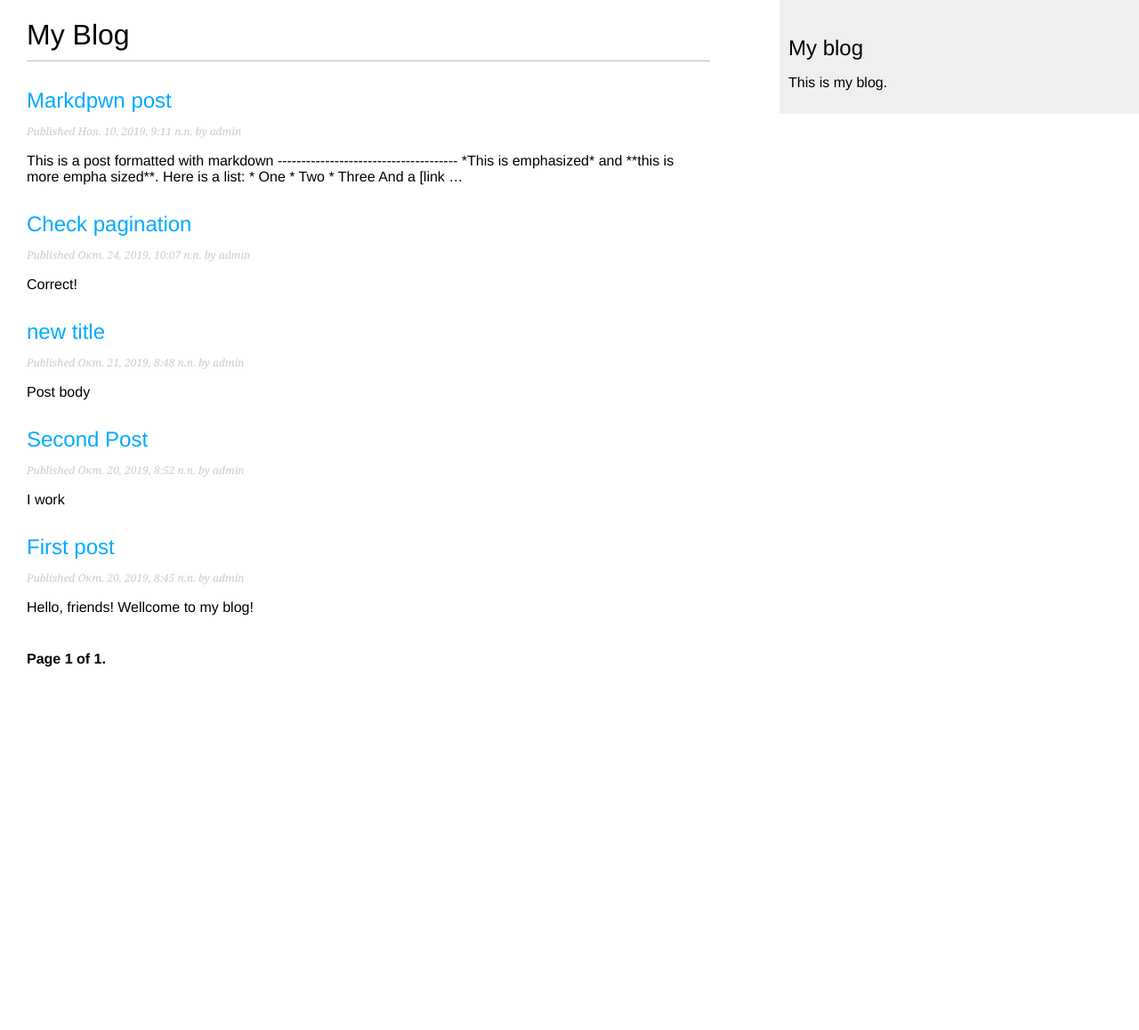
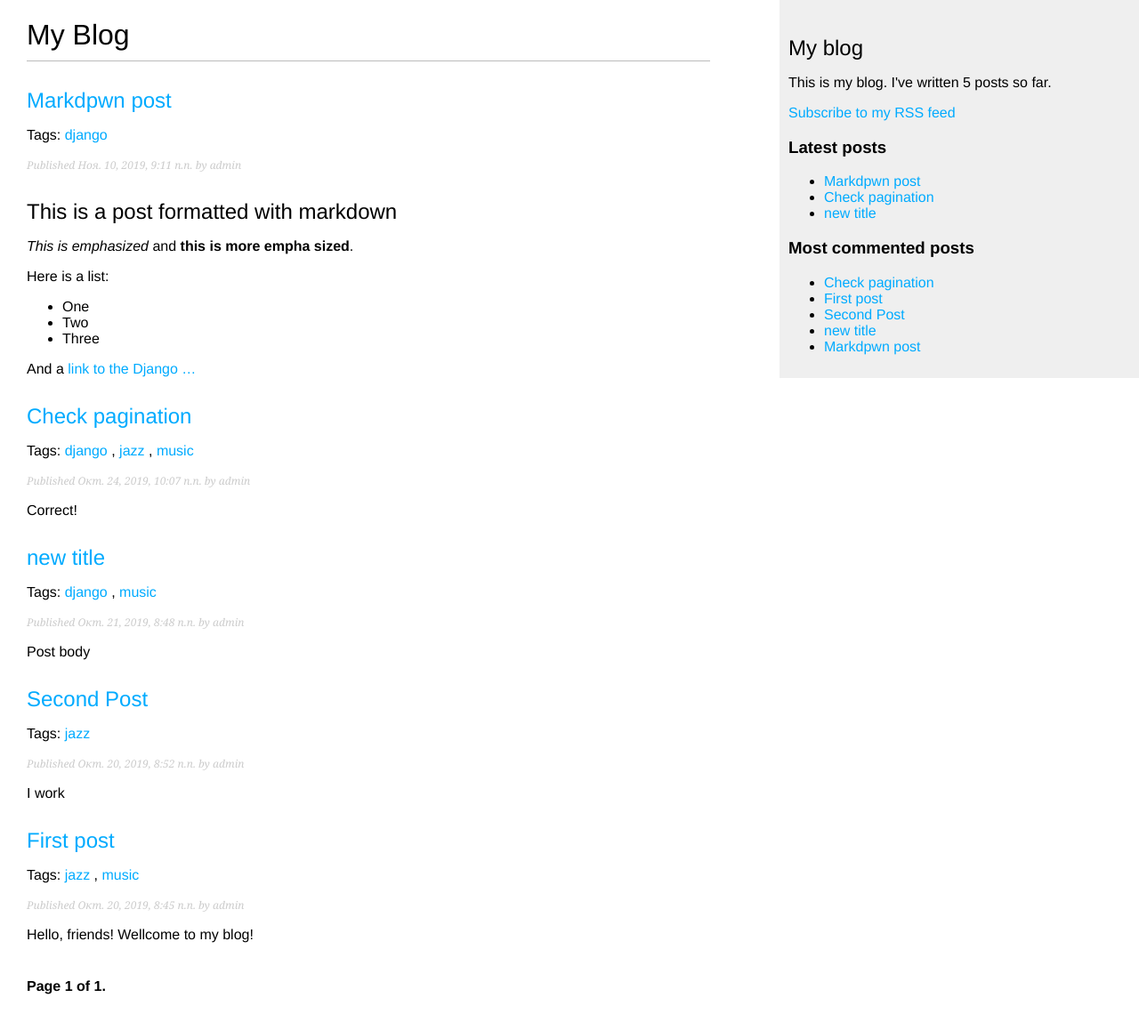
Before and after one commit to e-mois/blog_django, a Django app: page /blog/ in a window 1280 px wide. Shown: the whole page at 89% size. Before the commit the page ends 750 px from the top, so only its background shows below. Run offline with Django 3.2, Linux system fonts and the light colour scheme; data comes from the database, SQL or seed files in the repository; both versions use the stored data as it was after the commit; parts of the project's set-up code (start-up, migrations or seed data) failed here and were passed over.

Commit message:
add postgresql, search, tags

```diff
--- a/blog/forms.py
+++ b/blog/forms.py
@@ -13,3 +13,7 @@ class CommentForm(forms.ModelForm):
     class Meta:
         model = Comment
         fields = ('name', 'email', 'body')
+
+
+class SearchForm(forms.Form):
+    query = forms.CharField()
--- a/blog/models.py
+++ b/blog/models.py
@@ -3,6 +3,7 @@ from django.db import models
 from django.utils import timezone
 from django.contrib.auth.models import User
 from django.urls import reverse
+from taggit.managers import TaggableManager
 
 
 class PublishedManager(models.Manager):
@@ -28,6 +29,7 @@ class Post(models.Model):
                                 default='draft')
     objects = models.Manager()
     published = PublishedManager()
+    tags = TaggableManager()
 
     def get_absolute_url(self):
         return reverse('blog:post_detail',
--- a/blog/templates/blog/base.html
+++ b/blog/templates/blog/base.html
@@ -1,4 +1,6 @@
+{% load blog_tags %}
 {% load static %}
+
 <!DOCTYPE html>
 <html>
 <head>
@@ -12,7 +14,20 @@
   </div>
   <div id='sidebar'>
     <h2>My blog</h2>
-      <p>This is my blog.</p>
+      <p>This is my blog. I've written {% total_posts %} posts so far.</p>
+      <p><a href="{% url "blog:post_feed" %}">Subscribe to my RSS feed</a></p>
+      <h3>Latest posts</h3>
+      {% show_latest_posts 3 %}
+
+      <h3>Most commented posts</h3>
+      {% get_most_commented_posts as most_commented_posts %}
+      <ul>
+      {% for post in most_commented_posts %}
+        <li>
+           <a href="{{ post.get_absolute_url }}">{{ post.title }}</a>
+        </li>
+{% endfor %}
+</ul>
   </div>
 </body>
 </html>
--- /dev/null
+++ b/blog/templates/blog/post/latest_posts.html
@@ -0,0 +1,7 @@
+<ul>
+{% for post in latest_posts %}
+  <li>
+    <a href="{{ post.get_absolute_url }}">{{ post.title }}</a>
+  </li>
+{% endfor %}
+</ul>
--- a/blog/templates/blog/post/list.html
+++ b/blog/templates/blog/post/list.html
@@ -1,21 +1,34 @@
 {% extends 'blog/base.html' %}
+{% load blog_tags %}
 
 {% block title %}My Blog{% endblock %}
 
+
 {% block content %}
   <h1>My Blog</h1>
+  {% if tag %}
+    <h2>Posts tagged with "{{ tag.name }}"</h2>
+  {% endif %}
   {% for post in posts %}
     <h2>
       <a href='{{ post.get_absolute_url }}'>
         {{ post.title }}
       </a>
     </h2>
+    <p class="tags">Tags:
+        {% for tag in post.tags.all %}
+            <a href="{% url "blog:post_list_by_tag" tag.slug %}">
+                {{ tag.name }}
+            </a>
+            {% if not forloop.last %}, {% endif %}
+        {% endfor %}
+    </p>
     <p class='date'>
       Published {{ post.publish }} by {{ post.author }}
     </p>
-    {{ post.body|truncatewords:30|linebreaks }}
+    {{ post.body|markdown|truncatewords_html:30 }}
   {% endfor %}
 
-  {% include 'pagination.html' with page=page_obj %}
+  {% include 'pagination.html' with page=posts %}
 
 {% endblock %}
--- /dev/null
+++ b/blog/templatetags/blog_tags.py
@@ -0,0 +1,26 @@
+from django import template
+from ..models import Post
+from django.db.models import Count
+from django.utils.safestring import mark_safe
+import markdown
+
+register = template.Library()
+
+@register.filter(name='markdown')
+def markdown_format(text):
+    return mark_safe(markdown.markdown(text))
+
+@register.simple_tag
+def total_posts():
+    return Post.published.count()
+
+@register.inclusion_tag('blog/post/latest_posts.html')
+def show_latest_posts(count=5):
+    latest_posts = Post.published.order_by('-publish')[:count]
+    return {'latest_posts': latest_posts}
+
+@register.simple_tag
+def get_most_commented_posts(count=5):
+    return Post.published.annotate(
+        total_comments=Count('comments')
+    ).order_by('-total_comments')[:count]
--- a/blog/urls.py
+++ b/blog/urls.py
@@ -1,15 +1,19 @@
 # -*- coding: utf-8 -*-
 from django.urls import path
 from . import views
+from .feeds import LatestPostsFeed
 
 app_name = 'blog'
 
 urlpatterns = [
     # post views
-    #path('', views.post_list, name='post_list'),
-    path('', views.PostListView.as_view(), name='post_list'),
+    path('', views.post_list, name='post_list'),
+    #path('', views.PostListView.as_view(), name='post_list'),
     path('<int:year>/<int:month>/<int:day>/<slug:post>/',
          views.post_detail,
          name='post_detail'),
-    path('<int:post_id>/share/', views.post_share, name='post_share')
+    path('<int:post_id>/share/', views.post_share, name='post_share'),
+    path('tag/<slug:tag_slug>/', views.post_list, name='post_list_by_tag'),
+    path('feed/', LatestPostsFeed(), name='post_feed'),
+    path('search/', views.post_search, name='post_search'),
 ]
--- a/blog/views.py
+++ b/blog/views.py
@@ -3,16 +3,38 @@ from django.shortcuts import render, get_object_or_404
 from .models import Post, Comment
 from django.core.paginator import Paginator, EmptyPage, PageNotAnInteger
 from django.views.generic import ListView
-from .forms import EmailPostForm, CommentForm
+from django.contrib.postgres.search import SearchVector, SearchQuery, SearchRank, TrigramSimilarity
+from .forms import EmailPostForm, CommentForm, SearchForm
 from django.core.mail import send_mail
+from taggit.models import Tag
+from django.db.models import Count
 
 # Create your views here.
-class PostListView(ListView):
+"""class PostListView(ListView):
     queryset = Post.published.all()
     context_object_name = 'posts'
     paginate_by = 5
     template_name = 'blog/post/list.html'
+"""
 
+def post_list(request, tag_slug=None):
+    object_list = Post.published.all()
+    tag = None
+
+    if tag_slug:
+        tag = get_object_or_404(Tag, slug=tag_slug)
+        object_list = object_list.filter(tags__in=[tag])
+
+    paginator = Paginator(object_list, 5) # 5 posts
+    page = request.GET.get('page')
+    try:
+        posts = paginator.page(page)
+    except PageNotAnInteger:
+        posts = paginator.page(1)
+    except EmptyPage:
+        posts = paginator.page(paginator.num_pages)
+
+    return render(request, 'blog/post/list.html', {'page': page, 'posts': posts, 'tag': tag})
 
 def post_detail(request, year, month, day, post):
     post = get_object_or_404(Post, slug=post,
@@ -37,12 +59,18 @@ def post_detail(request, year, month, day, post):
     else:
         comment_form = CommentForm()
 
+    post_tags_ids = post.tags.values_list('id', flat=True)
+    similar_posts = Post.published.filter(tags__in=post_tags_ids).exclude(id=post.id)
+    similar_posts = similar_posts.annotate(same_tags=Count('tags')).order_by('-same_tags', '-publish')[:4]
+
+
     return render(request,
                   'blog/post/detail.html',
                   {'post': post,
                    'comments': comments,
                    'new_comment': new_comment,
-                   'comment_form': comment_form})
+                   'comment_form': comment_form,
+                   'similar_posts': similar_posts})
 
 
 def post_share(request, post_id):
@@ -64,3 +92,22 @@ def post_share(request, post_id):
     else:
         form = EmailPostForm()
     return render(request, 'blog/post/share.html', {'post': post, 'form': form, 'sent': sent})
+
+def post_search(request):
+    form = SearchForm()
+    query = None
+    results = []
+    if 'query' in request.GET:
+        form = SearchForm(request.GET)
+        if form.is_valid():
+            query = form.cleaned_data['query']
+            search_vector = SearchVector('title', weighy='A') + \
+                            SearchVector('body', weight='B')
+            search_query = SearchQuery(query)
+            """results = Post.objects.annotate(search=search_vector,
+                                            rank=SearchRank(search_vector, search_query)
+                                            ).filter(rank__gte=0.3).order_by('-rank')"""
+            results = Post.objects.annotate(
+                similarity=TrigramSimilarity('title', query),).filter(similarity__gt=0.3).order_by('-similarity')
+    return render(request, 'blog/post/search.html',
+                  {'form': form, 'query': query, 'results':results})
--- a/mysite/urls.py
+++ b/mysite/urls.py
@@ -15,8 +15,16 @@ Including another URLconf
 """
 from django.contrib import admin
 from django.urls import path, include
+from django.contrib.sitemaps.views import sitemap
+from blog.sitemaps import PostSitemap
+
+sitemaps = {
+    'posts': PostSitemap
+}
 
 urlpatterns = [
     path('admin/', admin.site.urls),
     path('blog/', include('blog.urls', namespace='blog')),
+    path('sitemap.xml', sitemap, {'sitemaps': sitemaps},
+         name='django.contrib.sitemaps.views.sitemap'),
 ]
```
Also changed, not shown: blog/feeds.py (added, +17 -0 lines), blog/sitemaps.py (added, +12 -0 lines), blog/templates/blog/post/detail.html (+10 -1 lines), blog/templates/blog/post/search.html (added, +27 -0 lines), mysite/settings.py (+9 -2 lines), blog/migrations/0003_post_tags.py (added), blog/templatetags/__init__.py (added), db.sqlite3.
